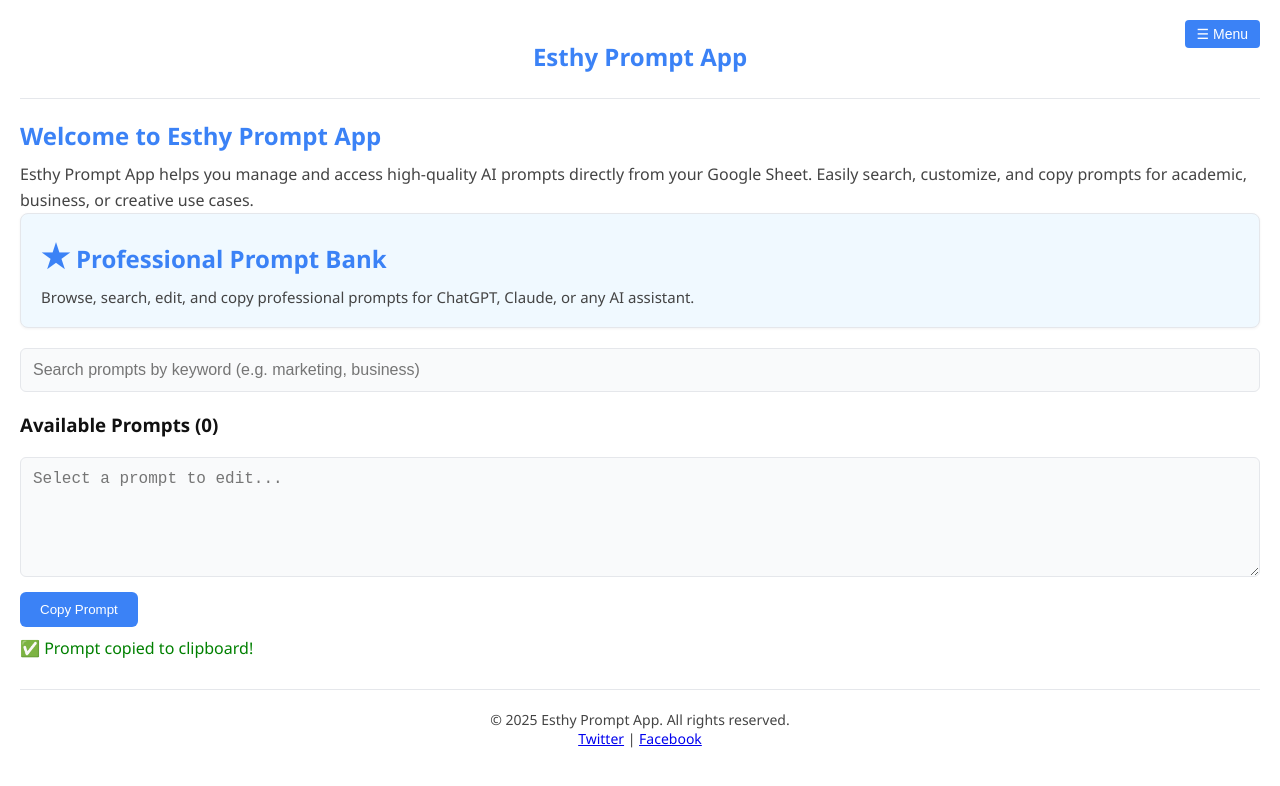
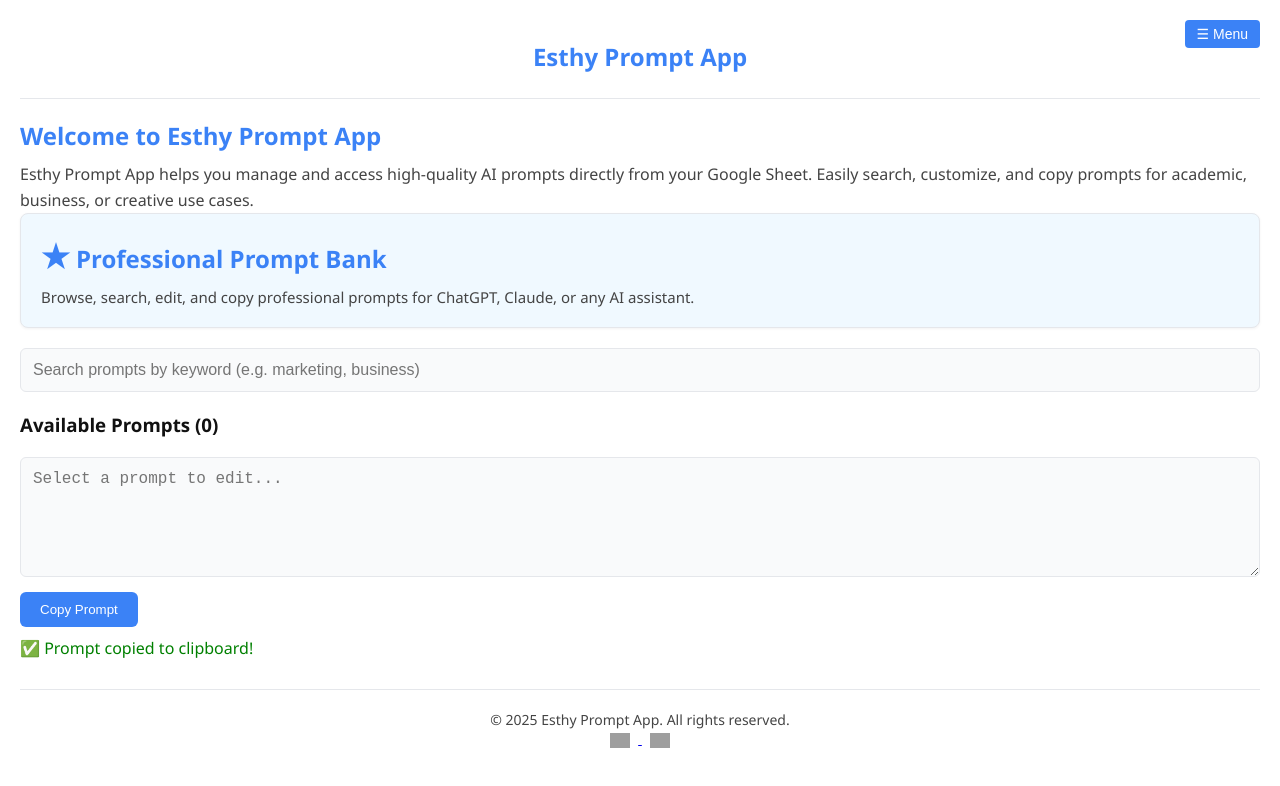
Before and after one commit to DblessedEs/Esthypromptapp, a plain HTML site: page index.html in a window 1280 px wide. Drawn offline with Linux system fonts and the light colour scheme; no server answers; grey boxes are pictures that could not be loaded.

Commit message:
Update index.html

```diff
--- a/index.html
+++ b/index.html
@@ -6,10 +6,8 @@
     <title>Esthy Prompt App</title>
     <link rel="stylesheet" href="style.css">
 
-    <!-- Favicon -->
     <link rel="icon" href="favicon.ico" type="image/x-icon">
 
-    <!-- Meta Tags -->
     <meta name="description" content="Esthy Prompt App - Browse, search, and copy professional prompts.">
     <meta name="theme-color" content="#3B82F6">
     <meta property="og:title" content="Esthy Prompt App">
@@ -58,8 +56,12 @@
     <footer class="app-footer">
         <p>&copy; 2025 Esthy Prompt App. All rights reserved.</p>
         <div class="social-links">
-            <a href="https://x.com/__Blessedgurl?t=4y_D2WGKG5YKFiSY1Oxl7g&s=09" target="_blank">Twitter</a> |
-            <a href="https://www.facebook.com/profile.php?id=100085368776295" target="_blank">Facebook</a>
+            <a href="https://x.com/__Blessedgurl?t=4y_D2WGKG5YKFiSY1Oxl7g&s=09" target="_blank">
+                <img src="https://cdn-icons-png.flaticon.com/512/733/733579.png" alt="Twitter" width="20">
+            </a>
+            <a href="https://www.facebook.com/profile.php?id=100085368776295" target="_blank">
+                <img src="https://cdn-icons-png.flaticon.com/512/733/733547.png" alt="Facebook" width="20">
+            </a>
         </div>
     </footer>
 
```
